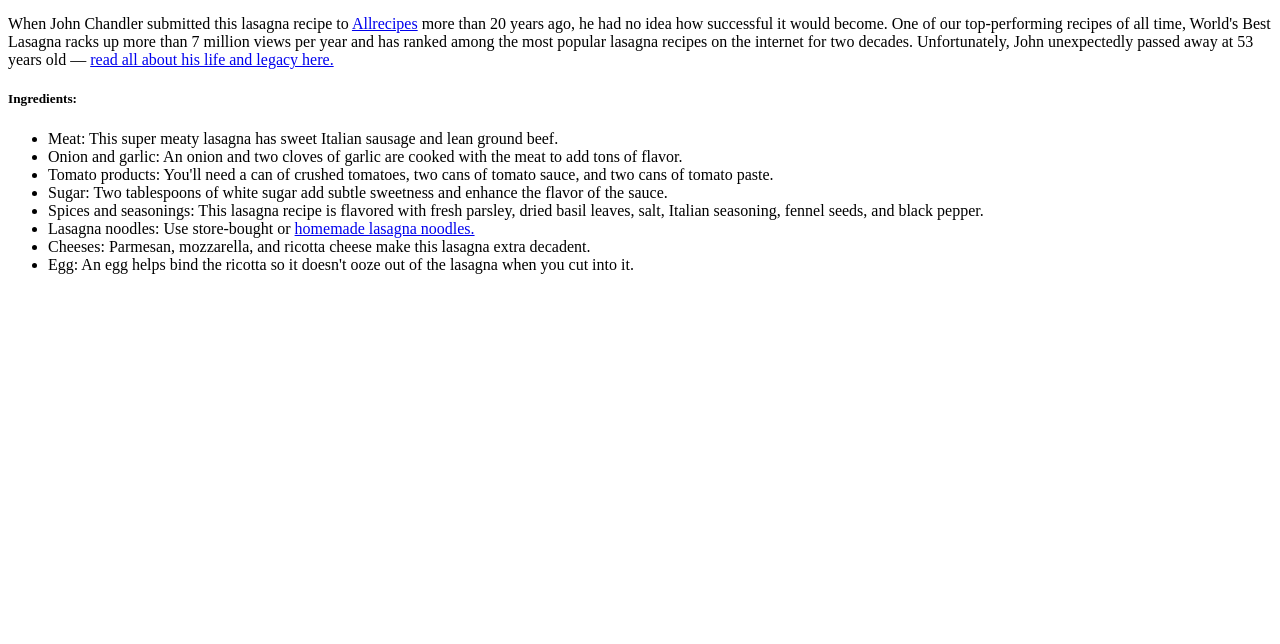
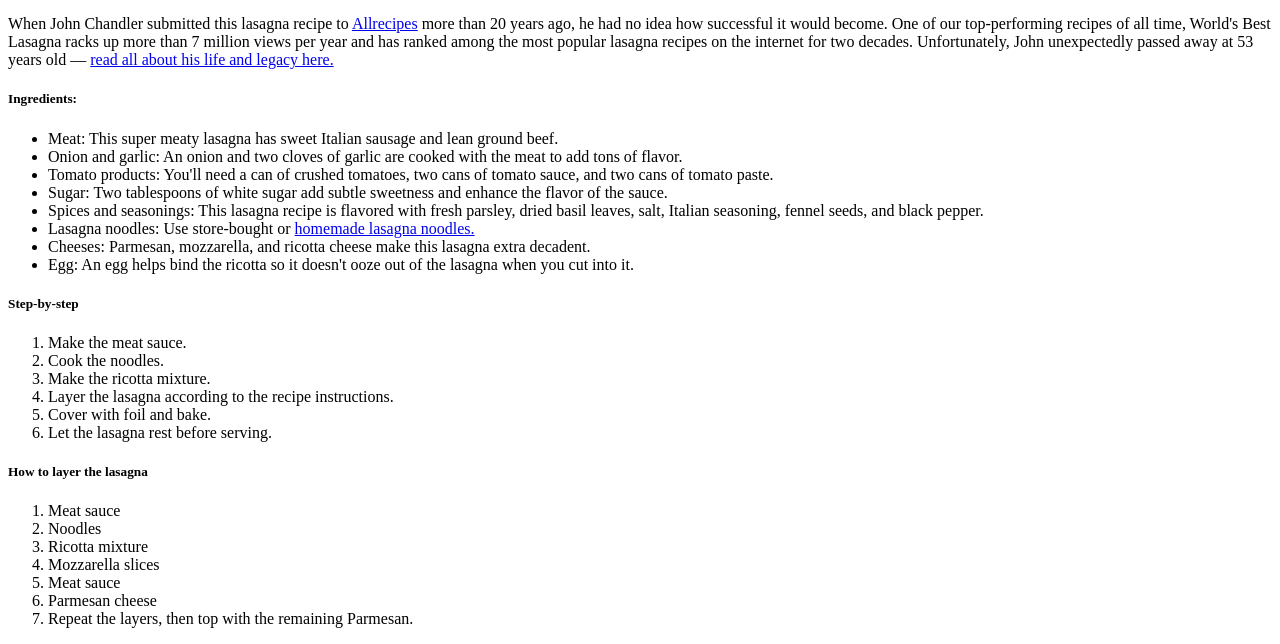
Before and after one commit to TylerBegins/odin-recipes, a plain HTML site: page recipes/lasagna.html in a window 1280 px wide. Shown: the part 428-1072 px from the top of the page. Before the commit the page ends 800 px from the top, so only its background shows below. Drawn offline with Linux system fonts and the light colour scheme.

Commit message:
Add steps for lasagna and layering

```diff
--- a/recipes/lasagna.html
+++ b/recipes/lasagna.html
@@ -2,7 +2,7 @@
 <html lang="en">
     <head>
         <meta charset="utf-8">
-
+        <title>Lasagna Recipe</title>
     </head>
     <body>
         <h1>Lasagna Recipe</h1>
@@ -21,5 +21,51 @@
             <li>Cheeses: Parmesan, mozzarella, and ricotta cheese make this lasagna extra decadent.</li>
             <li>Egg: An egg helps bind the ricotta so it doesn't ooze out of the lasagna when you cut into it. </li>
         </ul>
+        <h5>Step-by-step</h5>
+        <ol>
+            <li>
+                Make the meat sauce.
+            </li>
+            <li>
+                Cook the noodles.
+            </li>
+            <li>
+                Make the ricotta mixture.
+            </li>
+            <li>
+                Layer the lasagna according to the recipe instructions.
+            </li>
+            <li>
+                Cover with foil and bake.
+            </li>
+            <li>
+                Let the lasagna rest before serving.
+            </li>
+        </ol>
+        <h5>How to layer the lasagna</h5>
+        <ol>
+            <li>
+                Meat sauce
+            </li>
+            <li>
+                Noodles
+            </li>
+            <li>
+                Ricotta mixture
+            </li>
+            <li>
+                Mozzarella slices
+            </li>
+            <li>
+                Meat sauce
+            </li>
+            <li>
+                Parmesan cheese
+            </li>
+            <li>
+                Repeat the layers, then top with the remaining Parmesan.
+            </li>
+        </ol>
+
     </body>
 </html>
```
